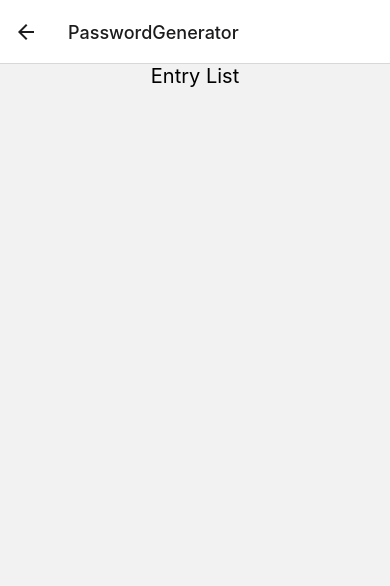
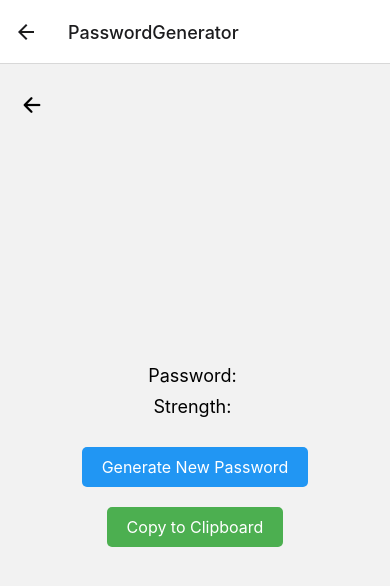
Before and after one commit to aldintalic6/pass-manager-react-native, a React Native app in the folder my-app/: screen /PasswordGenerator in a window 390 px wide. Shown: the top 586 px of the page. Built offline with nearby package versions, Linux system fonts and the light colour scheme.

Commit message:
added temporary entries state screen

```diff
--- a/my-app/App.tsx
+++ b/my-app/App.tsx
@@ -12,7 +12,7 @@ import AddEntryScreen from './screens/AddEntryScreen/AddEntryScreen';
 import EditEntryScreen from './screens/EditEntryScreen/EditEntryScreen';
 import EntryScreen from './screens/EntryScreen/EntryScreen';
 import PasswordGeneratorScreen from './screens/PasswordGeneratorScreen/PasswordGeneratorScreen';
-import PasswordStateListScreen from './screens/statePasswordsScreen/statePasswordsScreen';
+import EntriesStateListScreen from './screens/temporaryScreens/EntriesStateScreen';
 
 const Stack = createNativeStackNavigator();
 
@@ -21,7 +21,7 @@ const App = () => {
     <Provider store={store}>
       <NavigationContainer>
         <View style={styles.container}>
-          <Stack.Navigator initialRouteName="Register">
+          <Stack.Navigator initialRouteName="Entries">
             <Stack.Screen name="Login" component={LoginScreen} />
             <Stack.Screen name="Register" component={RegisterScreen} />
             <Stack.Screen name="Entries" component={EntriesScreen} />
@@ -29,7 +29,7 @@ const App = () => {
             <Stack.Screen name="EditEntry" component={EditEntryScreen} />
             <Stack.Screen name="Entry" component={EntryScreen} />
             <Stack.Screen name="PasswordGenerator" component={PasswordGeneratorScreen} />
-            <Stack.Screen name="PasswordStateList" component={PasswordStateListScreen} />
+            <Stack.Screen name="EntriesStateList" component={EntriesStateListScreen} />
           </Stack.Navigator>
           {/* Use different components to show different screens */}
         </View>
--- a/my-app/redux/entrySlice.ts
+++ b/my-app/redux/entrySlice.ts
@@ -13,19 +13,26 @@ export interface Entry {
 interface EntryState {
   entries: Entry[];
   selectedEntry: Entry | null;
+  currentId: number;
 }
 
 const initialState: EntryState = {
   entries: [],
   selectedEntry: null,
+  currentId: 1,
 };
 
 const entrySlice = createSlice({
   name: 'entries',
   initialState,
   reducers: {
-    addEntry(state, action: PayloadAction<Entry>) {
-      state.entries.push(action.payload);
+    addEntry(state, action: PayloadAction<Omit<Entry, 'id'>>) {
+      const newEntry = {
+        ...action.payload,
+        id: state.currentId.toString(),
+      };
+      state.entries.push(newEntry);
+      state.currentId = state.currentId + 1;
     },
     selectEntry(state, action: PayloadAction<Entry>) {
       state.selectedEntry = action.payload;
--- a/my-app/redux/store.ts
+++ b/my-app/redux/store.ts
@@ -1,11 +1,9 @@
 import { configureStore } from '@reduxjs/toolkit';
-import passwordReducer from './passwordSlice';
 import entryReducer from './entrySlice'; // Import the entries slice
 import authReducer from './authSlice';
 
 const store = configureStore({
   reducer: {
-    passwords: passwordReducer,
     entries: entryReducer, // Add the entries slice to the reducer object
     auth: authReducer
   },
--- a/my-app/screens/AddEntryScreen/AddEntryScreen.tsx
+++ b/my-app/screens/AddEntryScreen/AddEntryScreen.tsx
@@ -4,7 +4,6 @@ import addEntryStyles from './AddEntryScreenStyles';
 import { Ionicons } from '@expo/vector-icons';
 import usePasswordValidator from '../../customhooks/passwordValidator';
 import { useSelector, useDispatch } from 'react-redux';
-import { addPassword } from '../../redux/passwordSlice';
 import { addEntry } from '../../redux/entrySlice';
 
 // Option to choose picture will be added thorugh a community package
@@ -22,7 +21,7 @@ const image = require("../../assets/klix.png");
 
   const handleChoosePhoto = () => {
     setPhoto(image);
-    console.log("Photo chosen");
+    console.log("Choose photo feature will be implemented");
   };
 
   const handleGoBack = () => {
@@ -31,10 +30,8 @@ const image = require("../../assets/klix.png");
 
   const handleAddEntry = () => {
     if (isValid) {
-      // Dispatch the addEntry action to add the entry to the Redux store
       dispatch(
         addEntry({
-          id: "1", // Assuming you have a way to generate unique IDs, you can use uuidv4 or any other method
           title: name,
           image: photo,
           email: email,
--- a/my-app/screens/EntriesScreen/EntriesScreen.tsx
+++ b/my-app/screens/EntriesScreen/EntriesScreen.tsx
@@ -11,6 +11,14 @@ const xImage = require("../../assets/x.png");
 
 const EntriesScreen = ({ navigation, route }: { navigation: any, route: any }) => {
   const entries: Entry[] = useSelector((state: any) => state.entries.entries); // Accessing entries from Redux store
+
+  const naviga = () => {
+    navigation.navigate('AddEntry');
+  };
+
+  const navigateToEntriesState = () => {
+    navigation.navigate('EntriesStateList');
+  };
 
   const handleAddEntry = () => {
     navigation.navigate('AddEntry');
@@ -32,7 +40,11 @@ const EntriesScreen = ({ navigation, route }: { navigation: any, route: any }) =
   return (
     <View style={entriesStyles.container}>
       <View style={entriesStyles.topBar}>
-        <Button title="Add" onPress={handleAddEntry} />
+      <View style={entriesStyles.leftButtons}>
+          <Button title="Entries state" onPress={navigateToEntriesState} />
+          <Button title="Login state" onPress={handleAddEntry} />
+        </View>
+        <Button title="Add" onPress={handleAddEntry}  />
       </View>
       <SectionList
         sections={[{ title: 'Entries', data: entries }]}
--- a/my-app/screens/EntriesScreen/EntriesScreenStyles.ts
+++ b/my-app/screens/EntriesScreen/EntriesScreenStyles.ts
@@ -8,8 +8,16 @@ const entriesStyles = StyleSheet.create({
     },
     topBar: {
       flexDirection: 'row',
-      justifyContent: 'flex-end',
+      justifyContent: 'space-between',
       paddingTop: 8
+    },
+    leftButtons: {
+      flexDirection: 'row',
+      flex: 1,
+    },
+    addButton: {
+      flex: 0,
+      alignSelf: 'flex-end',
     },
     title: {
       fontSize: 24,
--- a/my-app/screens/PasswordGeneratorScreen/PasswordGeneratorScreen.tsx
+++ b/my-app/screens/PasswordGeneratorScreen/PasswordGeneratorScreen.tsx
@@ -1,29 +1,64 @@
-import React from 'react';
-import { View, Text, FlatList } from 'react-native';
-import { useSelector } from 'react-redux';
+import React, { useState } from 'react';
+import { View, Text, TextInput, TouchableOpacity, Clipboard } from 'react-native';
+import passwordGeneratorStyles from './PasswordGeneratorStyles';
+import { Ionicons } from '@expo/vector-icons';
 
-const PasswordStateListScreen = ({ navigation }: { navigation: any }) => {
-  const entries = useSelector((state: any) => state.entries.entries); // Access the correct slice
+const PasswordGeneratorScreen = () => {
+  const [password, setPassword] = useState('');
+  const [strength, setStrength] = useState('');
+
+  const generatePassword = () => {
+    const characters = 'ABCDEFGHIJKLMNOPQRSTUVWXYZabcdefghijklmnopqrstuvwxyz0123456789!@#$%^&*()_+';
+    const passwordLength = Math.floor(Math.random() * 10) + 5;
+    let password = '';
+    for (let i = 0; i < passwordLength; i++) {
+      const randomIndex = Math.floor(Math.random() * characters.length);
+      password = password + characters[randomIndex];
+    }
+    return password;
+  };
+
+  const generateNewPassword = () => {
+    const newPassword = generatePassword();
+    setPassword(newPassword);
+    setStrength(calculateStrength(newPassword));
+  };
+
+  const calculateStrength = (password : any) => {
+    const length = password.length;
+    if (length < 6) return 'Weak';
+    if (length < 10) return 'Medium';
+    return 'Strong';
+  };
+
+  const copyToClipboard = () => {
+    Clipboard.setString(password);
+    alert('Password copied to clipboard!');
+  };
+
+  const handleGoBack = () => {
+    console.log("Went back")
+  };
 
   return (
-    <View style={{ flex: 1, justifyContent: 'center', alignItems: 'center' }}>
-      <Text style={{ fontSize: 20, marginBottom: 10 }}>Entry List</Text>
-      <FlatList
-        data={entries}
-        renderItem={({ item }) => (
-          <View style={{ marginBottom: 5 }}>
-            <Text>{item.id}</Text>
-            <Text>{item.title}</Text>
-            <Text>{item.email}</Text>
-            <Text>{item.password}</Text>
-            {/* You can display other entry details as needed */}
-          </View>
-        )}
-        keyExtractor={(item) => item.id.toString()}
-        contentContainerStyle={{ paddingHorizontal: 20 }}
-      />
+    <View style={passwordGeneratorStyles.container}>
+        <View style={passwordGeneratorStyles.topBar}>
+            <TouchableOpacity onPress={handleGoBack}>
+                <Ionicons name="arrow-back" size={24} color="black" />
+            </TouchableOpacity>
+        </View>
+        <View style={passwordGeneratorStyles.passwordContainer}>
+      <Text style={passwordGeneratorStyles.label}>Password: {password}</Text>
+      <Text style={passwordGeneratorStyles.label}>Strength: {strength}</Text>
+      <TouchableOpacity onPress={generateNewPassword} style={passwordGeneratorStyles.passwordButton}>
+        <Text style={passwordGeneratorStyles.buttonText}>Generate New Password</Text>
+      </TouchableOpacity>
+      <TouchableOpacity onPress={copyToClipboard} style={passwordGeneratorStyles.clipoardButton}>
+        <Text style={passwordGeneratorStyles.buttonText}>Copy to Clipboard</Text>
+      </TouchableOpacity>
+      </View>
     </View>
   );
 };
 
-export default PasswordStateListScreen;
+export default PasswordGeneratorScreen;
--- /dev/null
+++ b/my-app/screens/temporaryScreens/EntriesStateScreen.tsx
@@ -0,0 +1,29 @@
+import React from 'react';
+import { View, Text, FlatList } from 'react-native';
+import { useSelector } from 'react-redux';
+
+const EntriesStateListScreen = ({ navigation }: { navigation: any }) => {
+  const entries = useSelector((state: any) => state.entries.entries); // Access the correct slice
+
+  return (
+    <View style={{ flex: 1, justifyContent: 'center', alignItems: 'center' }}>
+      <Text style={{ fontSize: 20, marginBottom: 10 }}>Temporary screen to test if state works</Text>
+      <FlatList
+        data={entries}
+        renderItem={({ item }) => (
+          <View style={{ marginBottom: 5 }}>
+            <Text>{item.id}</Text>
+            <Text>{item.title}</Text>
+            <Text>{item.email}</Text>
+            <Text>{item.password}</Text>
+            {/* You can display other entry details as needed */}
+          </View>
+        )}
+        keyExtractor={(item) => item.id.toString()}
+        contentContainerStyle={{ paddingHorizontal: 20 }}
+      />
+    </View>
+  );
+};
+
+export default EntriesStateListScreen;
```
Also changed, not shown: my-app/redux/passwordSlice.ts (deleted, +0 -48 lines), my-app/screens/temporaryScreens/RegisterLoginStateScreen.tsx (added).
